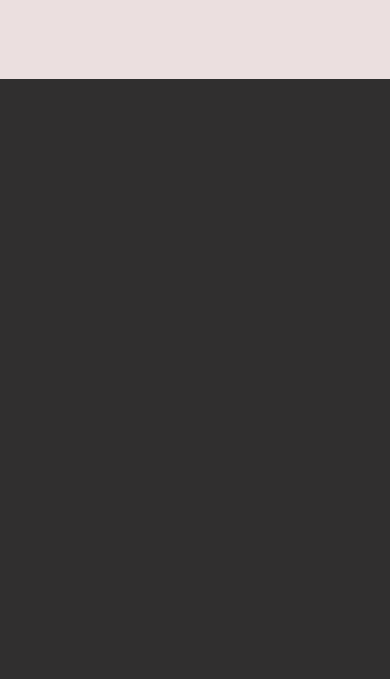
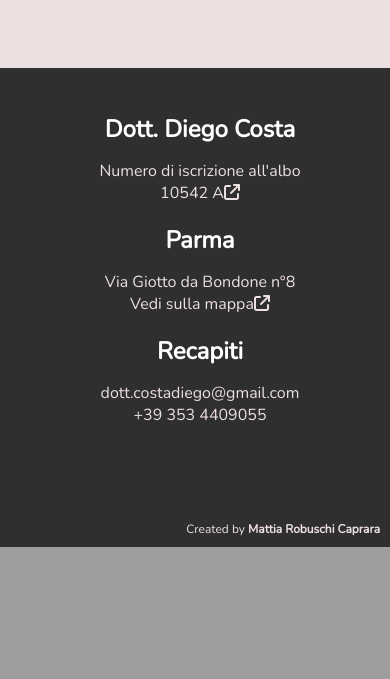
Before and after one commit to MattTheHobo/SitoDottCosta, a PHP site: page / in a window 390 px wide. Shown: the part 844-1523 px from the top of the page. After the commit the page ends 1391 px from the top, so only its background shows below. Run offline with PHP 8.4, Linux system fonts and the light colour scheme; some libraries are stand-ins or nearby versions.

Commit message:
Fully functional HomePage

```diff
--- a/CSS/style_carousel.css
+++ b/CSS/style_carousel.css
@@ -1,6 +1,6 @@
 .mio-studio {
     text-align: center;
-    margin-bottom: 40px;
+    margin-bottom: 30px;
     color: #1E1E1E;
 }
 
--- a/CSS/style_footer.css
+++ b/CSS/style_footer.css
@@ -1,20 +1,74 @@
 .footer-container {
     display: table;
     clear: both;
+    width: 100%;
+    height: 300px;
+    background-color: #302f2f;
+    margin-top: 80px;
 }
 
 .footer-list {
-    float: left;
+    display: flex;
+    flex-direction: row;
 	list-style: none;
 	margin-left: 13%;
 	/*margin-right: 5%;*/
-	margin-top: 30px;
+	margin-top: 80px;
 	position: relative;
 }
 
 .footer-list-item {
+    width: 100%;
     color: white;
     float: left;
 	display: inline;
-	margin: 0 5px;
+	margin: 5px;
 }
+
+.footer-text {
+    color: #EBDFDF;
+    text-decoration: none;
+}
+
+.site-creator {
+    float: right;
+    text-decoration: none;
+    color: #EBDFDF;
+    margin-top: 110px;
+    margin-right: 10px;
+    font-size: 12px;
+}
+
+.site-creator:after {
+    content: "Mattia Robuschi Caprara";
+    font-weight: bold;
+}
+
+@media screen and (min-width: 768px) and (max-width: 1023px){
+
+}
+
+@media screen and (max-width: 767px) {
+
+    .footer-list {
+        flex-direction: column;
+        margin: 0 5px;
+        padding-top: 30px;
+        padding-bottom: 10px;
+    }
+
+    .footer-list-item h2 {
+        padding-top: 10px;
+        padding-bottom: 15px;
+    }
+
+    .footer-list-item h2, .footer-text{
+        display: block;
+        text-align: center;
+    }
+
+    .site-creator {
+        margin-top: 80px;
+        margin-bottom: 10px;
+    }
+}
--- a/CSS/style_home.css
+++ b/CSS/style_home.css
@@ -17,11 +17,11 @@
 }
 
 .rounded {
-    border-top: 3px solid #bbb;
+    border-top: 2px solid #1E1E1E;
     border-radius: 5px;
     margin-bottom: 20px;
-    margin-left: 10%;
-    margin-right: 10%;
+    margin-left: 12%;
+    margin-right: 12%;
 }
 
 /*MediaQuery Tablet*/
--- a/CSS/style_nav.css
+++ b/CSS/style_nav.css
@@ -54,6 +54,7 @@
 	line-height: 40px;
 	font-size: 18px;
 	padding: 10px;
+	/*Pading bottom per poter cliccare i sottolink, altrimenti spariscono*/
 	padding-bottom: 18px;
 }
 
@@ -73,7 +74,7 @@
 	visibility: hidden;
 	transition: top .5s;
 	background-color: #EBDFDF;
-	border-radius: 25px;
+	border-radius: 8px;
 }
 
 /*Modifico lo stile di ul quando faccio hover si nav ul li*/
--- a/index.html
+++ b/index.html
@@ -24,11 +24,11 @@
             <input type="checkbox" id="buttonNav">
 
             <ul>
-                <li> <a href="#"> <p class = "fa-solid fa-user-doctor"></p> Chi Sono</a> </li>
+                <li> <a href="#"><i class = "fa-solid fa-user-doctor"></i>Chi Sono</a> </li>
 
                 <li>
-                    <label for="buttonNav-1" class="show"><p class="fa-solid fa-stethoscope"></p>Aree di Intervento<p class = "fa-solid fa-chevron-down"></p> </label>
-                    <a href="#"><p class="fa-solid fa-stethoscope"></p>Aree di Intervento<p class="fa-solid fa-chevron-down"></p></a>
+                    <label for="buttonNav-1" class="show"><i class="fa-solid fa-stethoscope"></i>Aree di Intervento<i class = "fa-solid fa-chevron-down"></i> </label>
+                    <a href="#"><i class="fa-solid fa-stethoscope"></i>Aree di Intervento<i class="fa-solid fa-chevron-down"></i></a>
                     <input type="checkbox" id="buttonNav-1">
                     <ul>
                         <li> <a href="#">Area Neuropsicologica</a> </li>
@@ -36,9 +36,9 @@
                     </ul>
                 </li>
 
-                <li> <a href="#"> <p class = "fa-solid fa-address-book"></p> Contatti</a> </li>
+                <li> <a href="#"> <i class = "fa-solid fa-address-book"></i> Contatti</a> </li>
 
-                <li> <a href="#"> <p class = "fa-solid fa-users-rectangle"></p> Collaborazioni</a> </li>
+                <li> <a href="#"> <i class = "fa-solid fa-users-rectangle"></i> Collaborazioni</a> </li>
             </ul>
         </nav>
 
@@ -93,12 +93,28 @@
 
         <!--Footer-->
 
-        <div class="footer-container" style="width: 100%; height: 600px; background-color: #302f2f; margin-top: 80px;">
+        <div class="footer-container">
             <ul class="footer-list">
-                <li class="footer-list-item">ciao1</li>
-                <li class="footer-list-item">ciao2</li>
-                <li class="footer-list-item">ciao3</li>
+                <li class="footer-list-item">
+                    <h2>Dott. Diego Costa</h2>
+                    <p class="footer-text">Numero di iscrizione all'albo</p>
+                    <a class="footer-text" href="https://www.ordinepsicologier.it/it/albo/10542a-diego-costa" target="_blank">10542 A<i class="fa-solid fa-arrow-up-right-from-square"></i></a>
+                </li>
+                <li class="footer-list-item">
+                    <h2>Parma</h2>
+                    <p class="footer-text">Via Giotto da Bondone n°8</p>
+                    <a class="footer-text" href="https://maps.app.goo.gl/xET7Mmvb7SgHLRqg9" target="_blank">Vedi sulla mappa<i class="fa-solid fa-arrow-up-right-from-square"></i></a>
+                </li>
+                <li class="footer-list-item">
+                    <h2>Recapiti</h2>
+                    <a class="footer-text" href="mailto: dott.costadiego@gmail.com">dott.costadiego@gmail.com</a>
+                    <p><a class="footer-text" href="tel:+393534409055">+39 353 4409055</a></p>
+                </li>
             </ul>
+
+            <div>
+                <a href="#" class="site-creator">Created by </a>
+            </div>
         </div>
 
     </body>
```
